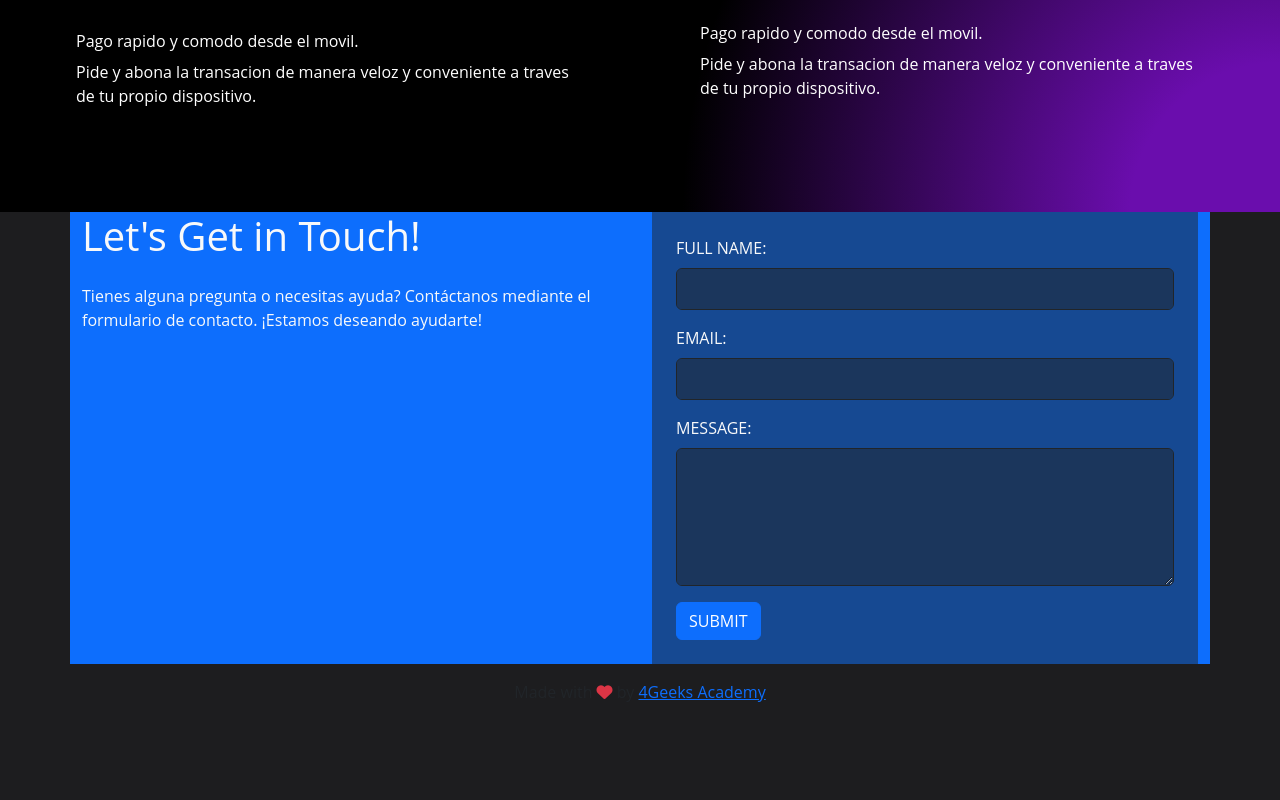
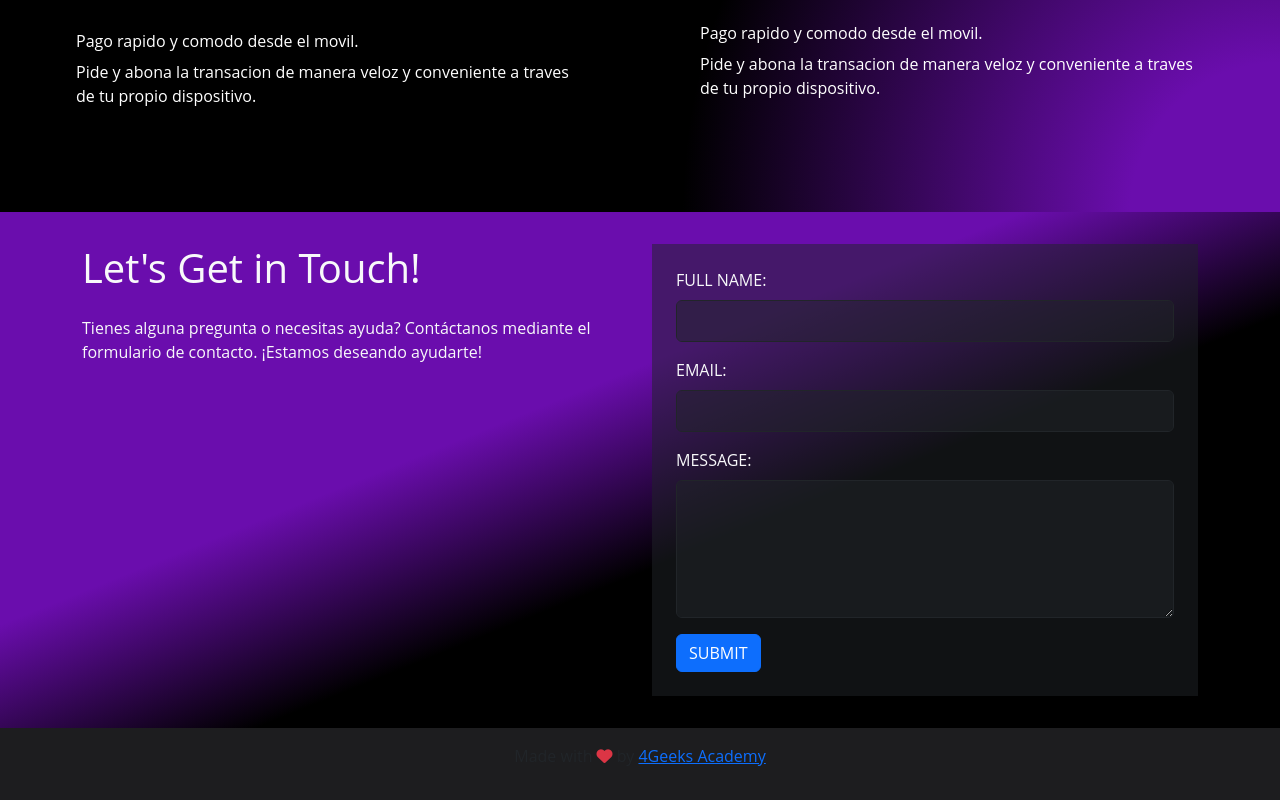
Before and after one commit to 4GeeksAcademy/ASAA_Project, a React app: page / in a window 1280 px wide. Shown: the part 2067-2867 px from the top of the page. Before the commit the page ends 2803 px from the top, so only its background shows below. Built offline with nearby package versions, Linux system fonts and the light colour scheme; no server answers.

Commit message:
contactForm casi listo

```diff
--- a/src/front/js/component/contactForm.js
+++ b/src/front/js/component/contactForm.js
@@ -1,7 +1,7 @@
 import React from "react";
 
 const ContactForm = () => (
-  <div className="bg-primary h-screen d-flex align-items-center justify-content-center">
+  <div className=" h-screen d-flex align-items-center justify-content-center">
     <div className="container">
       <div className="row">
         <div className="col-lg-6 mb-4 mb-lg-0">
--- a/src/front/js/pages/landingpage.js
+++ b/src/front/js/pages/landingpage.js
@@ -261,8 +261,9 @@ export const LandingPage = () => {
       </div>
 
       {/*ContactForm*/}
-
+      <div className="contenedor20">
       <ContactForm/>
+      </div>
     </div>
   );
 };
--- a/src/front/styles/home.css
+++ b/src/front/styles/home.css
@@ -46,3 +46,10 @@
     box-shadow: 0 0 10px rgba(0, 209, 195, 0.7); /* Añadí transparencia a la sombra */
     padding: 15px;
 }
+
+.contenedor20 {
+    width: 100%;
+    background: linear-gradient(to bottom right, #6A0DAD 40%, #000000 60%);
+    padding: 2rem; /* Agregué un poco de relleno para separar el contenido del borde */
+
+}
```
